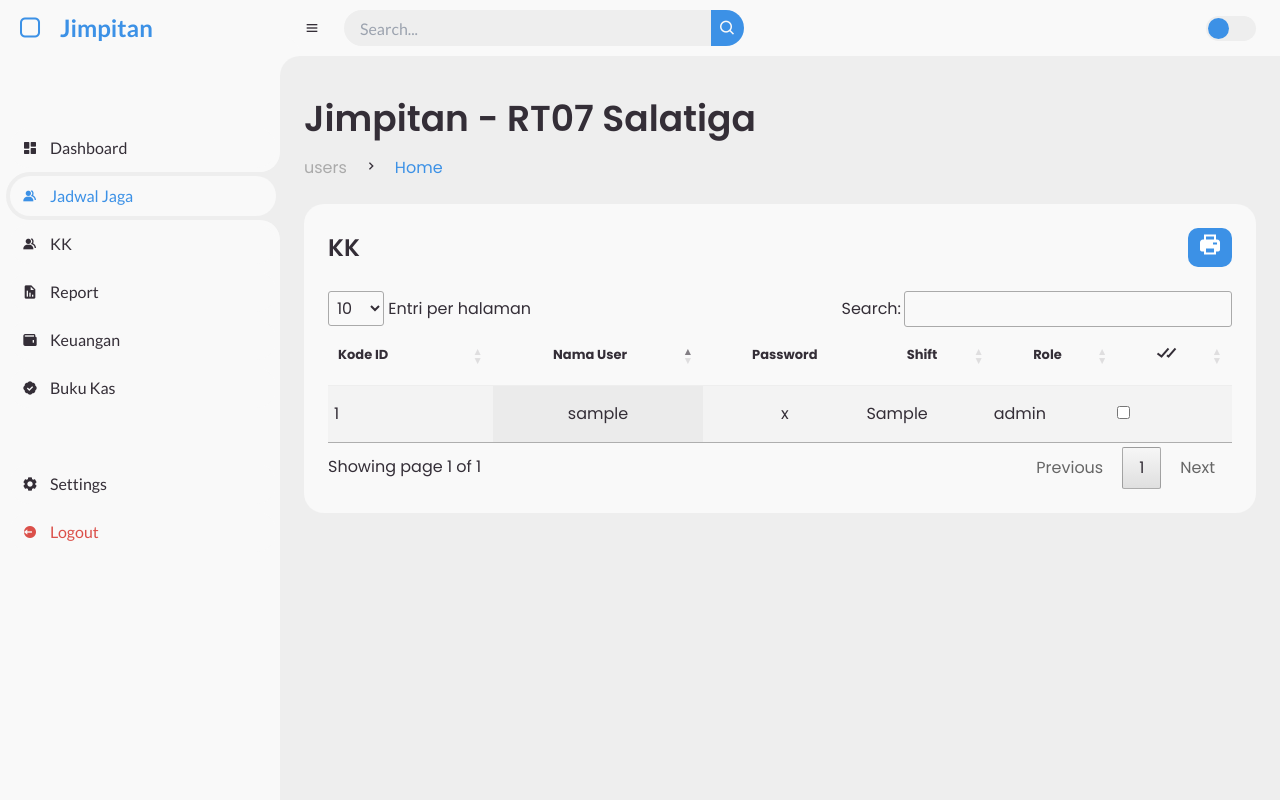
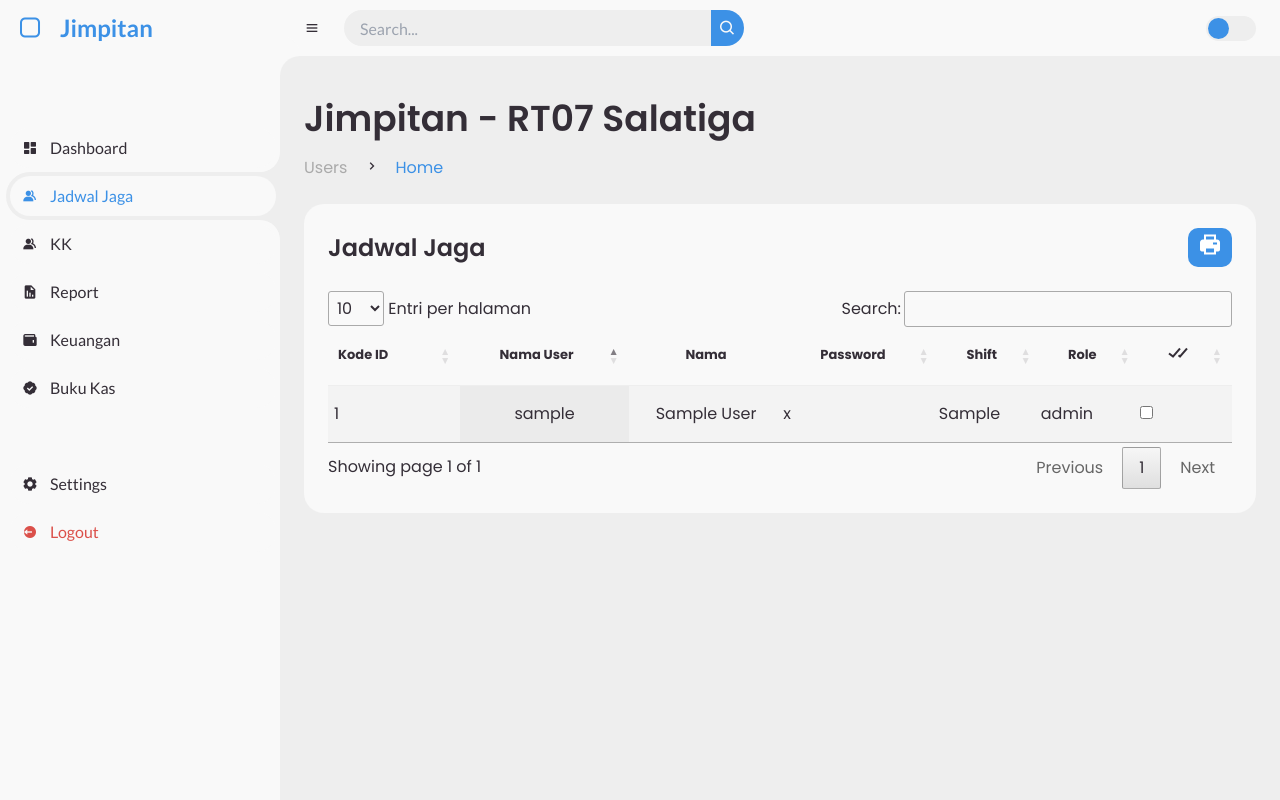
Before and after one commit to agusbudionoprastyo/jimpitan, a PHP site: page /dashboard/jadwal.php in a window 1280 px wide. Run offline with PHP 8.4, Linux system fonts and the light colour scheme; the visitor is signed in with stand-in values (Sample User, id 1); tables that the repository leaves empty or names only in its code hold one stand-in row (values such as "Sample post"); some libraries are stand-ins or nearby versions.

Commit message:
Update jadwal.php

```diff
--- a/dashboard/jadwal.php
+++ b/dashboard/jadwal.php
@@ -16,7 +16,7 @@ if ($_SESSION['user']['role'] !== 'admin') {
 include 'api/db.php';
 
 // Prepare and execute the SQL statement
-$stmt = $pdo->prepare("SELECT id_code,user_name,password,shift,role FROM users"); // Update 'your_table'
+$stmt = $pdo->prepare("SELECT id_code,user_name,name,password,shift,role FROM users"); // Update 'your_table'
 $stmt->execute();
 $data = $stmt->fetchAll(PDO::FETCH_ASSOC);
 ?>
@@ -92,7 +92,7 @@ $data = $stmt->fetchAll(PDO::FETCH_ASSOC);
                     <h1>Jimpitan - RT07 Salatiga</h1>
                     <ul class="breadcrumb">
                         <li>
-                            <a href="#">users</a>
+                            <a href="#">Users</a>
                         </li>
                         <li><i class='bx bx-chevron-right' ></i></li>
                         <li>
@@ -105,7 +105,7 @@ $data = $stmt->fetchAll(PDO::FETCH_ASSOC);
             <div class="table-data">
                 <div class="order">
                     <div class="head">
-                        <h3>KK</h3>
+                        <h3>Jadwal Jaga</h3>
 						<button type="button" id="printSelectedBtn" class="btn-download">
 							<i class='bx bxs-printer' style="font-size:24px"></i>
 						</button>
@@ -115,6 +115,7 @@ $data = $stmt->fetchAll(PDO::FETCH_ASSOC);
                             <tr>
                                 <th style="text-align: left;">Kode ID</th>
                                 <th style="text-align: center;">Nama User</th>
+                                <th style="text-align: center;">Nama</th>
                                 <th style="text-align: center;">Password</th>
                                 <th style="text-align: center;">Shift</th>
                                 <th style="text-align: center;">Role</th>
@@ -131,6 +132,7 @@ $data = $stmt->fetchAll(PDO::FETCH_ASSOC);
                                     <tr>
                                         <td><?php echo htmlspecialchars($row["id_code"]); ?></td>
                                         <td><?php echo htmlspecialchars($row["user_name"]); ?></td>
+                                        <td><?php echo htmlspecialchars($row["name"]); ?></td>
                                         <td><?php echo htmlspecialchars($row["password"]); ?></td>
                                         <td><?php echo htmlspecialchars($row["shift"]); ?></td>
                                         <td><?php echo htmlspecialchars($row["role"]); ?></td>
```
